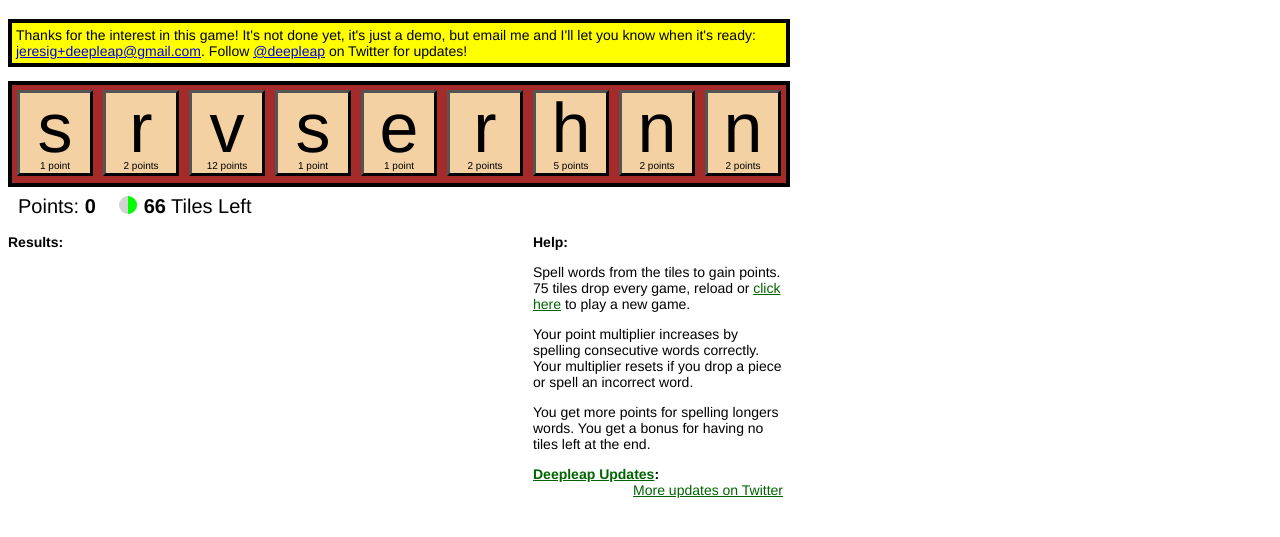
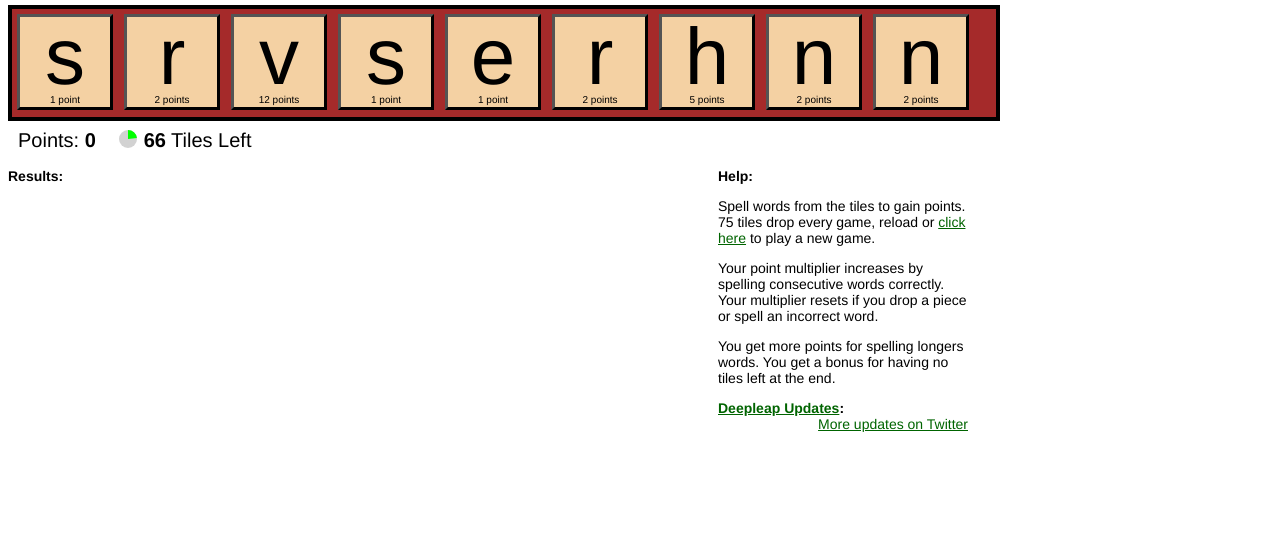
Before and after one commit to jeresig/deepleap, a plain HTML site: page index.html in a window 1280 px wide. Shown: the part 75-612 px from the top of the page. Drawn offline with nearby package versions, Linux system fonts and the light colour scheme; a script that the page names is missing.

Commit message:
Tweaking the layout and the pace of the game.

```diff
--- a/css/game.css
+++ b/css/game.css
@@ -23,7 +23,7 @@ h1 span {
 
 #main {
 	padding: 8px;
-	width: 775px;
+	width: 960px;
 }
 
 #gameinfo {
@@ -71,15 +71,15 @@ li.fail, li.drop {
 
 #letters span {
 	display: block;
-	width: 70px;
-	height: 80px;
-	font-size: 70px;
-	line-height: 70px;
+	width: 90px;
+	height: 90px;
+	font-size: 80px;
+	line-height: 80px;
 	text-align: center;
 	background: #F4D1A3;
 	float: left;
 	border: 3px outset black;
-	margin: 5px;
+	margin: 5px 6px 5px 5px;
 	position: relative;
 	top: 0px;
 	left: 0px;
@@ -104,7 +104,7 @@ li.fail, li.drop {
 	position: absolute;
 	bottom: 0px;
 	left: 0px;
-	width: 70px;
+	width: 100%;
 	height: 12px;
 	text-align: center;
 }
@@ -116,11 +116,11 @@ li.fail, li.drop {
 #letters {
 	overflow: visible;
 	position: relative;
-	height: 98px;
+	height: 108px;
 	background: brown;
 	border: 4px solid black;
-	width: 774px;
-	_width: 780px;
+	width: 984px;
+	_width: 960px;
 	margin-bottom: 8px;
 }
 
--- a/index.html
+++ b/index.html
@@ -32,7 +32,6 @@
 <h1>DeepLeap <span>The Fast-Paced Time-Wasting Word Game!</span></h1>
 <h2 id="gameinfo">Game #<a href="?game=1" id="game">1</a><span><a href="/">Play Random Game</a></span></h2>
 <div id="main">
-<p class="note">Thanks for the interest in this game! It's not done yet, it's just a demo, but email me and I'll let you know when it's ready:<br/><a href="mailto:jeresig+deepleap@gmail.com">jeresig+deepleap@gmail.com</a>. Follow <a href="http://twitter.com/deepleap">@deepleap</a> on Twitter for updates!</p>
 <div id="letters"></div>
 <span class="points">Points: <span id="points">0</span> &nbsp;&nbsp; <!--Multiplier: <span id="multiplier">1</span>x--> <canvas id="drop" width="20" height="20"></canvas> <span id="tilesleft">75</span> Tiles Left</span><br/><br/>
 <div id="help"><strong>Help:</strong>
--- a/js/game.js
+++ b/js/game.js
@@ -64,7 +64,7 @@ $(function(){
 	// Timer control
 	var doRemove = false;
 	var timer;
-	var updateRate = 1000;
+	var updateRate = 2000;
 
 	function update(){
 		if ( letters.length === 0 && numLetters > maxLetters ) {
@@ -88,6 +88,8 @@ $(function(){
 			for ( var i = 0; i < curLetters; i++ ) {
 				addLetter();
 			}
+
+			findWord();
 
 			var totalTime = updateRate * letters.length;
 			var endWarning = totalTime / 4;
```
